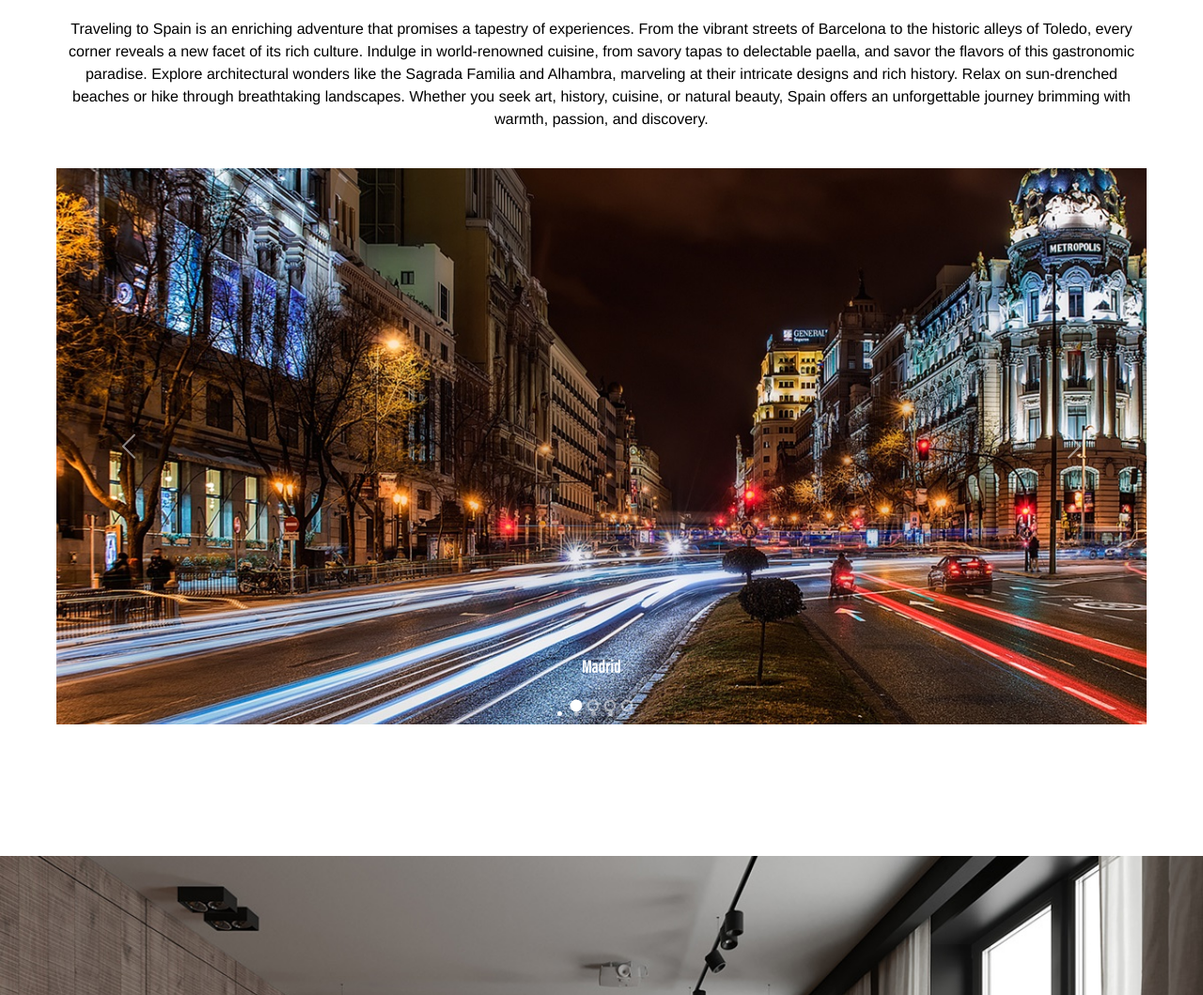
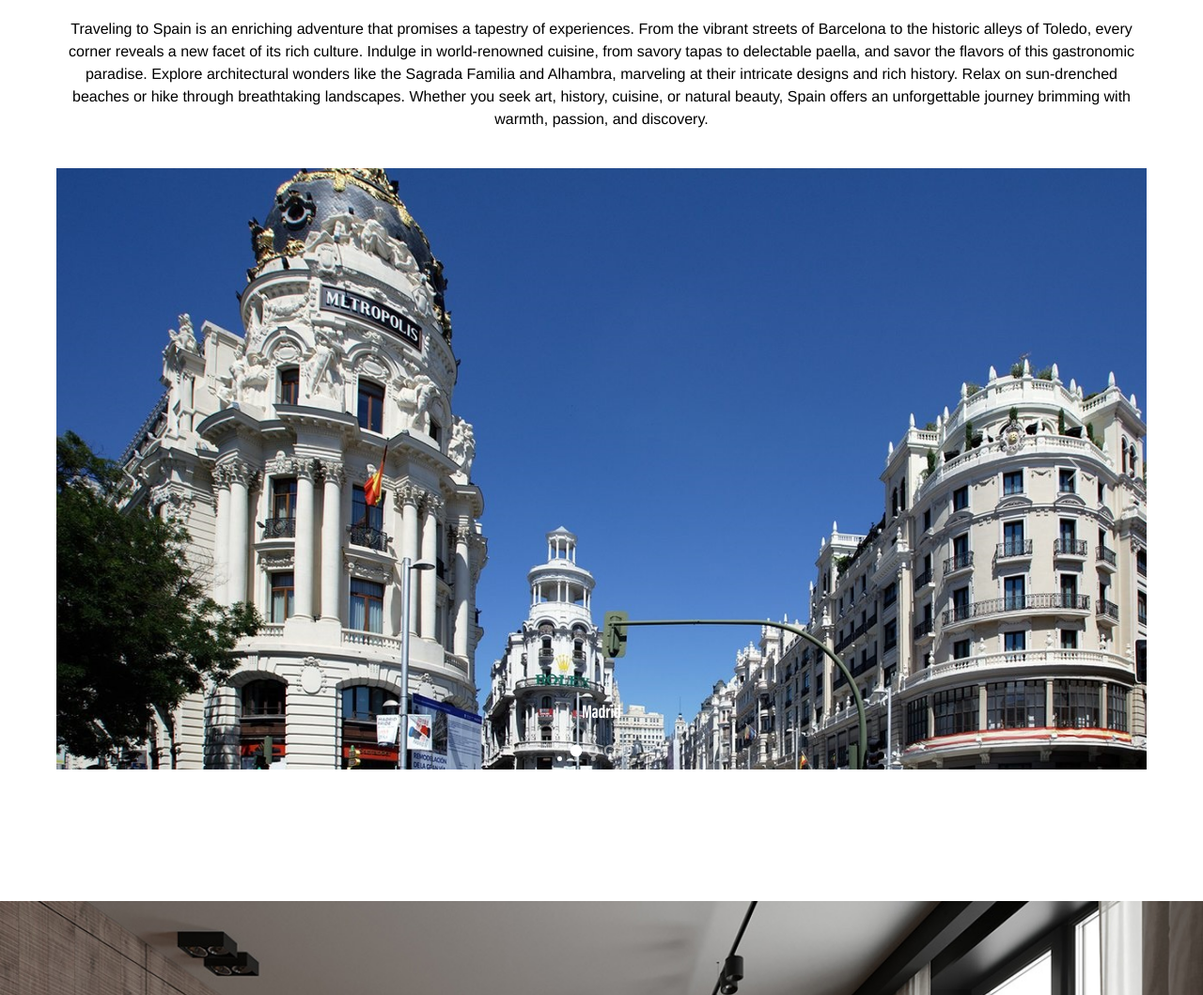
Before and after one commit to jpuseche/home_display, a Django app: page / in a window 1280 px wide. Shown: the part 1531-2590 px from the top of the page at 94% size. Run offline with Django 5.2, Linux system fonts and the light colour scheme; some libraries are stand-ins or nearby versions.

Commit message:
fix(carousel): madrid image

```diff
--- a/website/static/css/styles.css
+++ b/website/static/css/styles.css
@@ -107,7 +107,7 @@ h1, h2, h3, h4, h5, h6 {
 
 .carousel-proportion {
     width: 100%;
-    height: 37rem;
+    height: 40rem;
 }
 
 .carousel-image {
```
Also changed, not shown: website/static/images/madrid.jpg.
